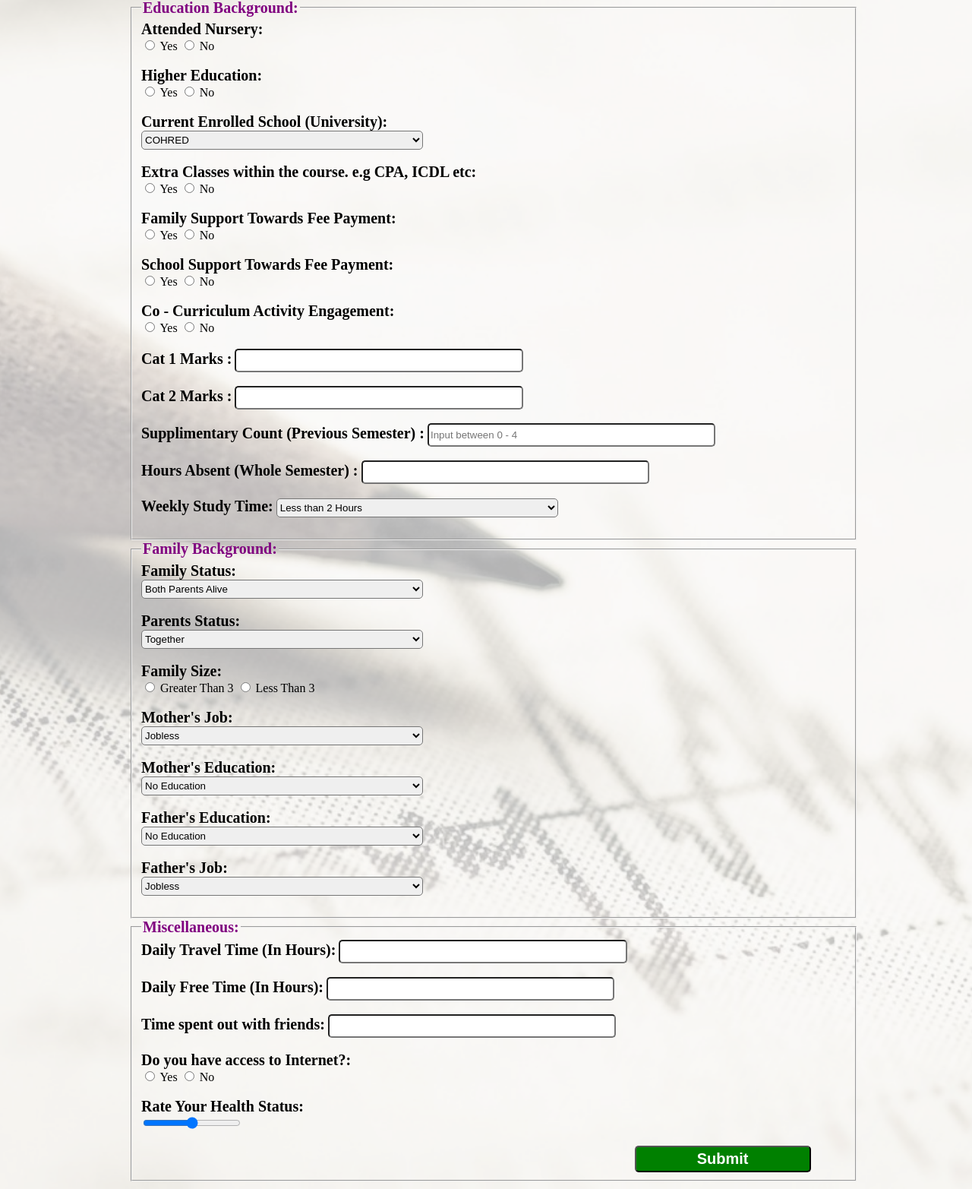
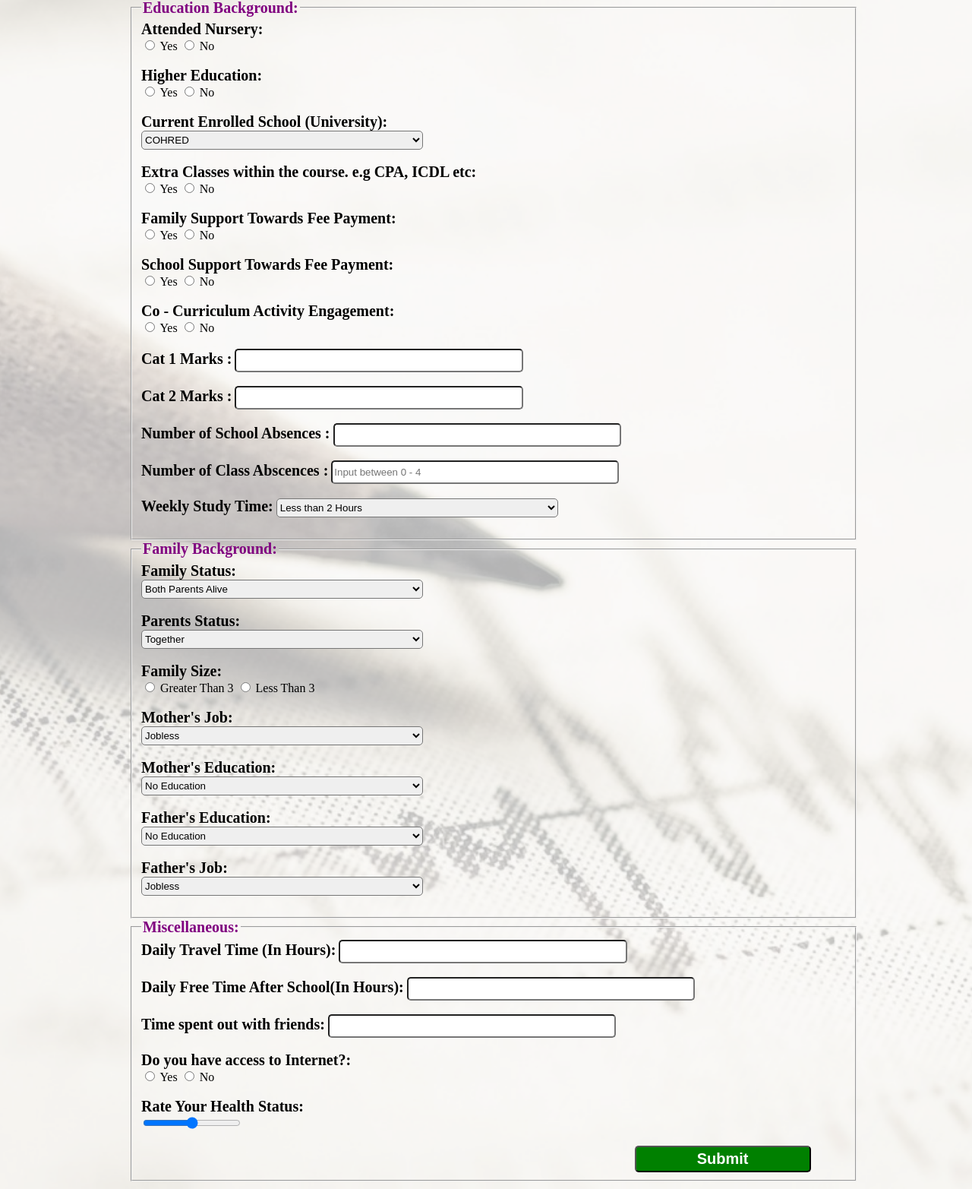
Before and after one commit to Naftal-Rainer/Students-Grades-Prediction, a Flask app: page / in a window 1280 px wide. Shown: the part 367-1932 px from the top of the page at 76% size. Run offline with Flask 2, Linux system fonts and the light colour scheme; parts of the project's set-up code (start-up, migrations or seed data) failed here and were passed over.

Commit message:
Update index.html

```diff
--- a/templates/index.html
+++ b/templates/index.html
@@ -53,9 +53,9 @@
                 <select name="school" id="school" required>
                     <option value="0">COHRED</option>
                     <option value="1">COPAS</option>
-                    <option value="0">COHES</option>
+                    <option value="1">COHES</option>
                     <option value="1">COANRE</option>
-                    <option value="0">COETEC</option>
+                    <option value="1">COETEC</option>
                 </select>
                 <br><br>
 
@@ -87,12 +87,12 @@
                 <input type="number" name="cat_2" id="cat_2" required>
                 <br><br>
 
-                <label for="failures">Supplimentary Count (Previous Semester) :</label>
-                <input type="number" name="failures" id="failures" required placeholder="Input between 0 - 4">
+                <label for="absences">Number of School Absences :</label>
+                <input type="number" name="absences" id="absences" required>
                 <br><br>
 
-                <label for="absences">Hours Absent (Whole Semester) :</label>
-                <input type="number" name="absences" id="absences" required>
+                <label for="failures">Number of Class Abscences :</label>
+                <input type="number" name="failures" id="failures" required placeholder="Input between 0 - 4">
                 <br><br>
 
                 <label for="Studytime">Weekly Study Time:</label>
@@ -174,7 +174,7 @@
                 <input type="number" name="traveltime" id="traveltime" required>
                 <br><br>
 
-                <label for="freetime">Daily Free Time (In Hours):</label>
+                <label for="freetime">Daily Free Time After School(In Hours):</label>
                 <input type="number" name="freetime" id="freetime" required>
                 <br><br>
 
```
